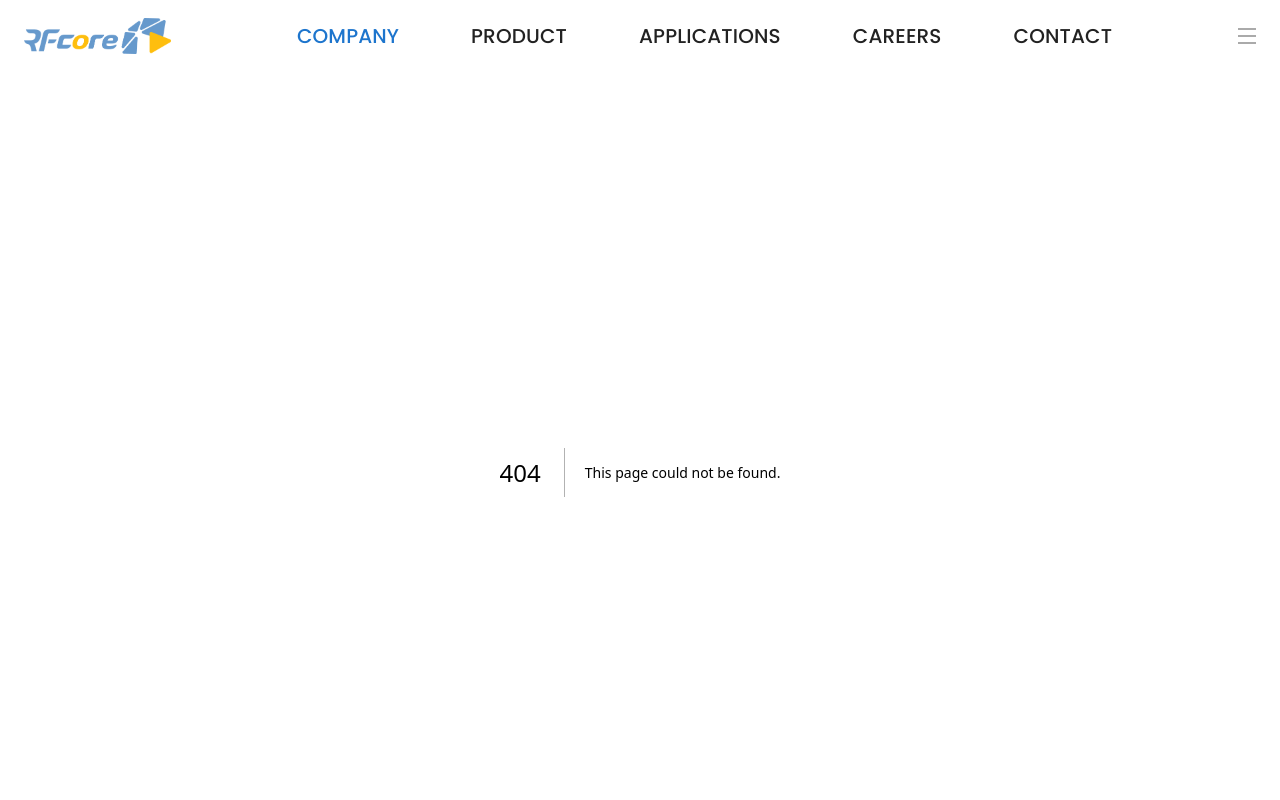
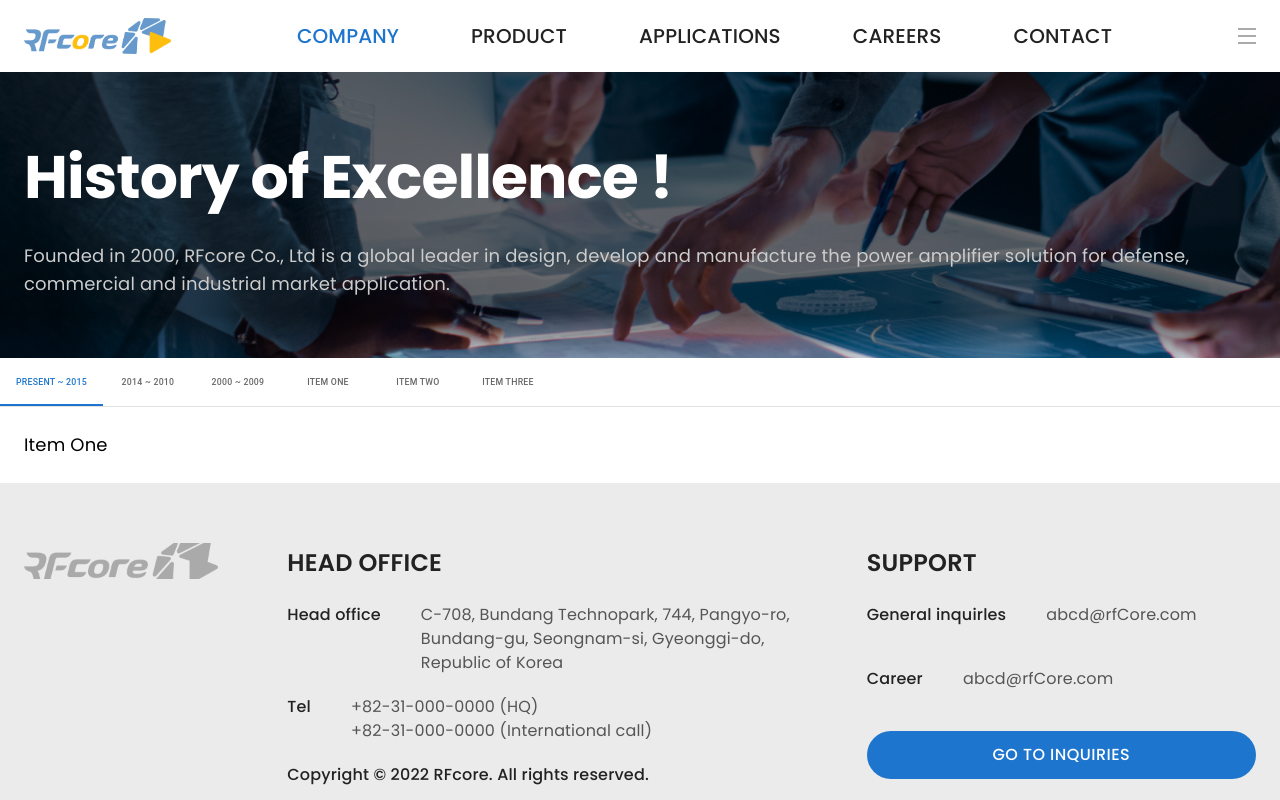
Before and after one commit to ellieeeeeeee/rfcore-front, a Next.js app: page /company/history in a window 1280 px wide. Before the commit this address had no page. Shown: the top 800 px of the page. Built offline with nearby package versions, Linux system fonts and the light colour scheme; a web font is replaced by a local one.

Commit message:
add pagination component

```diff
--- a/src/component/common/HamburgerNav.tsx
+++ b/src/component/common/HamburgerNav.tsx
@@ -10,8 +10,6 @@
   navItem: any;
 }
 export default function HamburgerNav({ isOpen, onClose, navItem }: Props) {
-  console.log("navItem", navItem);
-
   return (
     <Nav>
       <Stack direction="row" className="header-box">
@@ -78,6 +76,9 @@
     maxWidth: "8.9rem",
     height: "2.2rem",
   },
+  [theme.breakpoints.down("lg")]: {
+    display: "none",
+  },
 }));
 const NavBox = styled(Box)(({ theme }) => ({
   marginTop: "2rem",
--- a/src/component/common/Header.tsx
+++ b/src/component/common/Header.tsx
@@ -103,7 +103,9 @@
 
           <Stack
             className="hamburger inMobile"
-            onClick={() => setNavOpen(true)}
+            onClick={() => {
+              setNavOpen(true), console.log("open");
+            }}
           >
             <Image
               src="/icon_hamburger.svg"
--- /dev/null
+++ b/src/component/common/Tab.tsx
@@ -0,0 +1,77 @@
+import * as React from "react";
+import Tabs from "@mui/material/Tabs";
+import Tab from "@mui/material/Tab";
+import Typography from "@mui/material/Typography";
+import Box from "@mui/material/Box";
+
+interface Props {
+  content: any;
+}
+interface TabPanelProps {
+  children?: React.ReactNode;
+  index: number;
+  value: number;
+}
+//content
+function TabPanel(props: TabPanelProps) {
+  const { children, value, index, ...other } = props;
+
+  return (
+    <div
+      role="tabpanel"
+      hidden={value !== index}
+      id={`simple-tabpanel-${index}`}
+      aria-labelledby={`simple-tab-${index}`}
+      {...other}
+    >
+      {value === index && (
+        <Box sx={{ p: 3 }}>
+          <Typography>{children}</Typography>
+        </Box>
+      )}
+    </div>
+  );
+}
+
+function a11yProps(index: number) {
+  return {
+    id: `simple-tab-${index}`,
+    "aria-controls": `simple-tabpanel-${index}`,
+  };
+}
+
+export default function BasicTabs({ content }: Props) {
+  const [value, setValue] = React.useState(0);
+
+  const handleChange = (event: React.SyntheticEvent, newValue: number) => {
+    setValue(newValue);
+  };
+
+  return (
+    <Box sx={{ width: "100%" }}>
+      <Box sx={{ borderBottom: 1, borderColor: "divider" }}>
+        <Tabs
+          value={value}
+          onChange={handleChange}
+          aria-label="basic tabs example"
+        >
+          {content.map((item: any) => (
+            <Tab label={item.title} {...a11yProps(0)} key={item.title} />
+          ))}
+          <Tab label="Item One" {...a11yProps(0)} />
+          <Tab label="Item Two" {...a11yProps(1)} />
+          <Tab label="Item Three" {...a11yProps(2)} />
+        </Tabs>
+      </Box>
+      <TabPanel value={value} index={0}>
+        Item One
+      </TabPanel>
+      <TabPanel value={value} index={1}>
+        Item Two
+      </TabPanel>
+      <TabPanel value={value} index={2}>
+        Item Three
+      </TabPanel>
+    </Box>
+  );
+}
--- /dev/null
+++ b/src/pages/company/history.tsx
@@ -0,0 +1,24 @@
+import Tab from "@/component/common/Tab";
+import TopBanner from "@/component/common/TopBanner";
+import { Box, styled } from "@mui/material";
+import React from "react";
+
+const content = [
+  { title: "Present ~ 2015" },
+  { title: "2014 ~ 2010" },
+  { title: "2000 ~ 2009" },
+];
+
+export default function history() {
+  return (
+    <History>
+      <TopBanner
+        image
+        title="History of Excellence !"
+        subTitle1="Founded in 2000, RFcore Co., Ltd is a global leader in design, develop and manufacture the power amplifier solution for defense, commercial and industrial market application."
+      />
+      <Tab content={content} />
+    </History>
+  );
+}
+const History = styled(Box)(({ theme }) => ({}));
```
Also changed, not shown: src/component/common/Pagination.tsx (added, +70 -0 lines), src/component/common/TabPanel.tsx (added, +27 -0 lines), src/pages/company/center.tsx (added, +10 -0 lines), public/icon_next_double.svg (added), public/icon_prev_double.svg (added).
